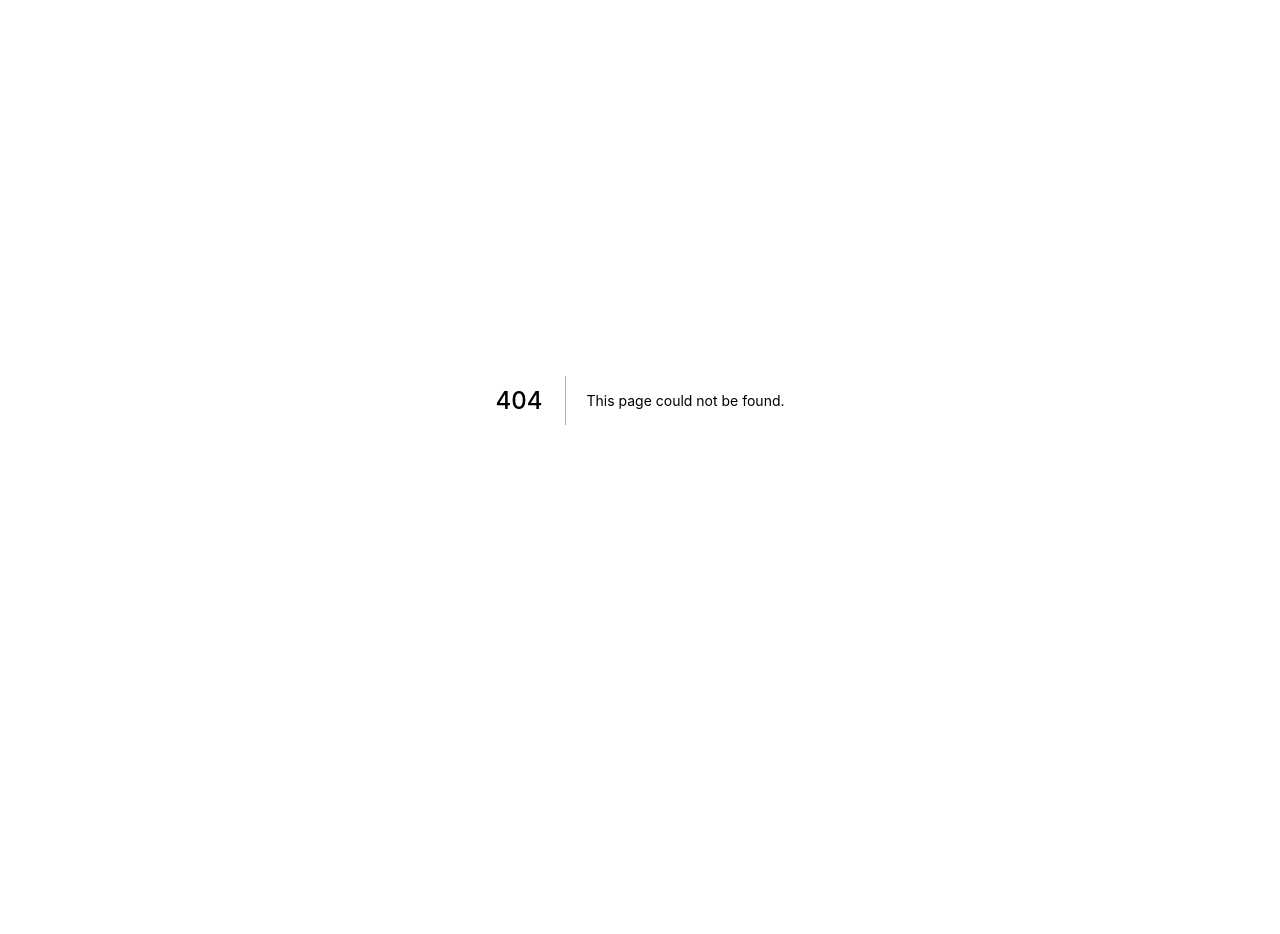
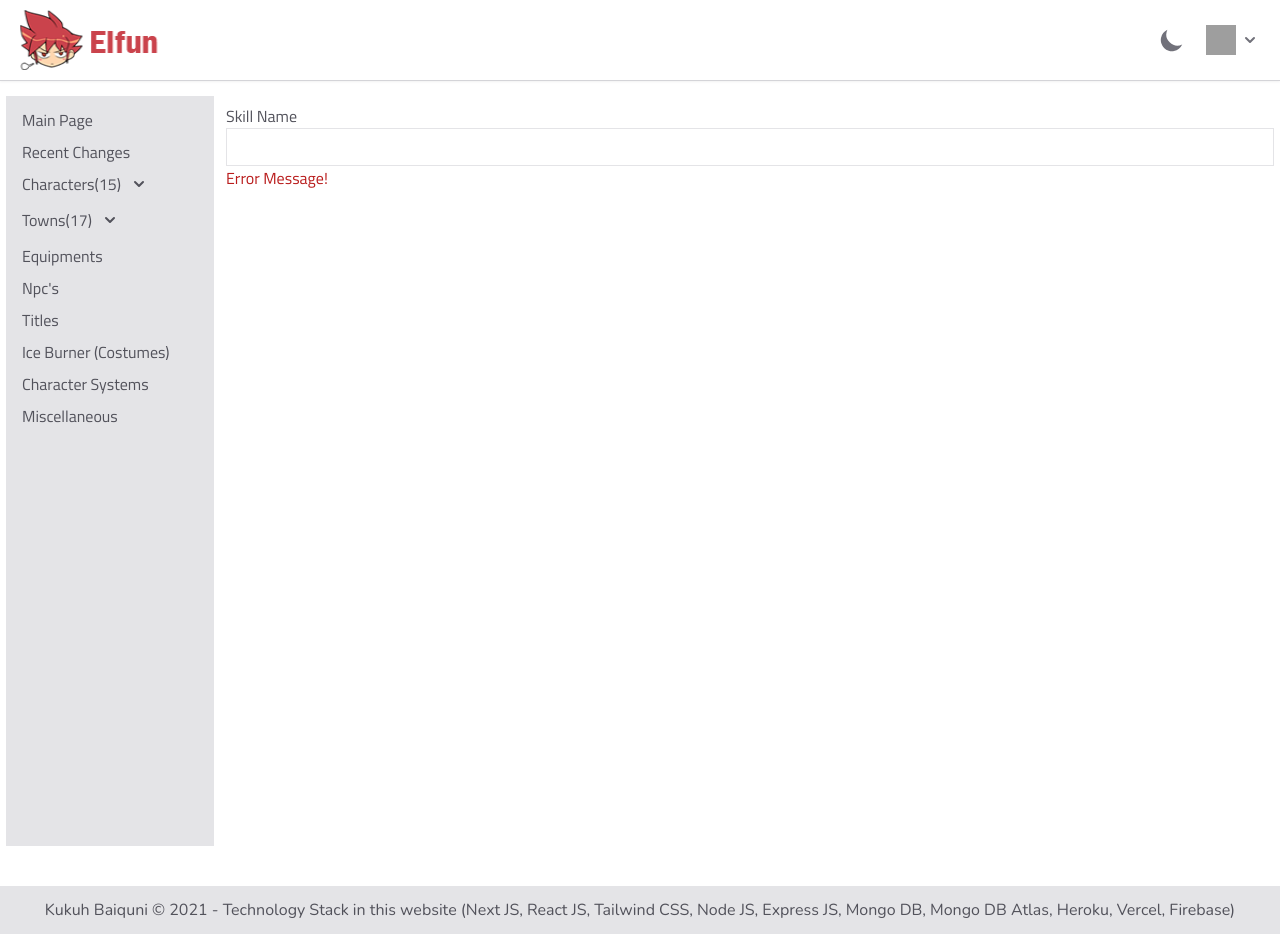
Before and after one commit to kukuhBaiquni/elfun, a Next.js app: page /contribution/skills in a window 1280 px wide. Before the commit this address had no page. Before the commit the page ends 800 px from the top, so only its background shows below. Built offline with nearby package versions, Linux system fonts and the light colour scheme; grey boxes are pictures that could not be loaded.

Commit message:
add reusable style for dark/light theme

```diff
--- /dev/null
+++ b/src/components/forms/input-text/index.jsx
@@ -0,0 +1,16 @@
+import PropTypes from 'prop-types'
+
+export default function InputText(props) {
+  const { name } = props
+  return (
+    <div className='py-2 font-titillium color-general'>
+      <label className='text-gray' htmlFor={name}>Skill Name</label>
+      <input className='block w-full outline-none py-1.5 px-2 border dark:border-gray-600 bg-transparent' id={name} type='text' />
+      <span className='text-red-700'>Error Message!</span>
+    </div>
+  )
+}
+
+InputText.propTypes = {
+  name: PropTypes.string,
+}
--- /dev/null
+++ b/src/pages/contribution/skills/index.jsx
@@ -0,0 +1,22 @@
+import Layout from 'layouts'
+import Head from 'next/head'
+import InputText from 'components/forms/input-text'
+
+export default function Skills() {
+  return (
+    <div>
+      <Head>
+        <title>Elfun - Contributor</title>
+        <meta content='Contribution guide for filling submission article form' name='description' />
+        <meta content='Elfun Contribution Guide, Contribution Elfun, Elfun' name='keywords' />
+      </Head>
+      <InputText />
+    </div>
+  )
+}
+
+Skills.getLayout = (page) => (
+  <Layout>
+    {page}
+  </Layout>
+)
--- a/styles/globals.css
+++ b/styles/globals.css
@@ -9,6 +9,15 @@
   .btn-primary {
     @apply bg-cyan-400 px-8 py-2 hover:bg-cyan-500 rounded text-gray-50 transition-all duration-300 border-none outline-none;
   }
+  .color-general {
+    @apply text-gray-600 dark:text-gray-400;
+  }
+  .bg-general {
+    @apply bg-gray-200 dark:bg-gray-700;
+  }
+  .border-general {
+    @apply border dark:border-gray-600 border-gray-300;
+  }
   li .job-nesting:hover > div {
     opacity: 1;
   }
```
Also changed, not shown: 1 other file (tests, documents, lock files or other folders).
